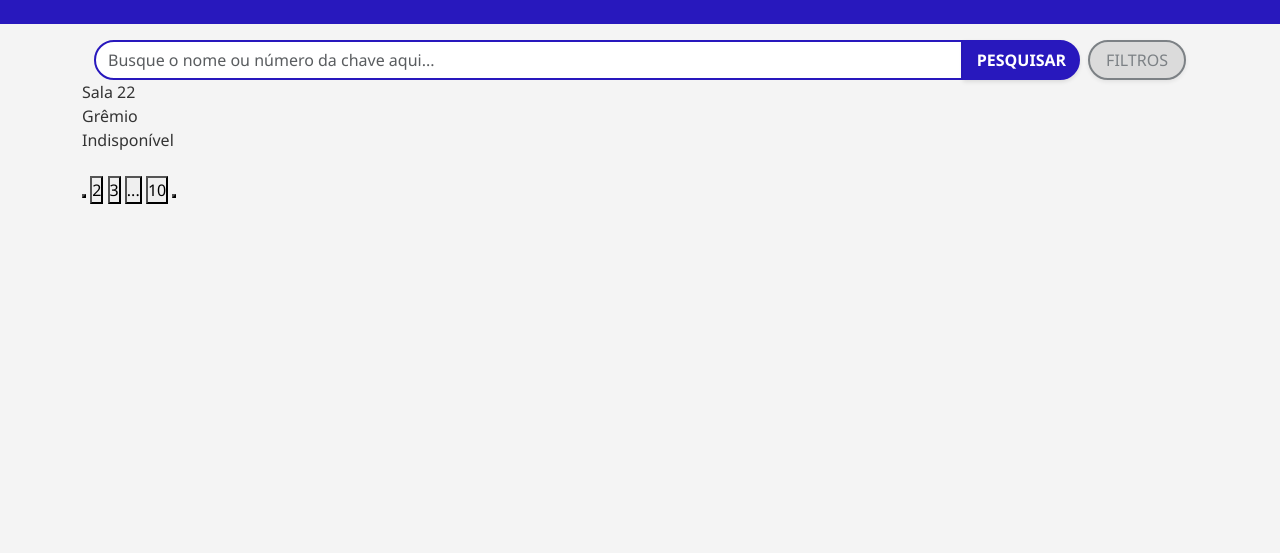
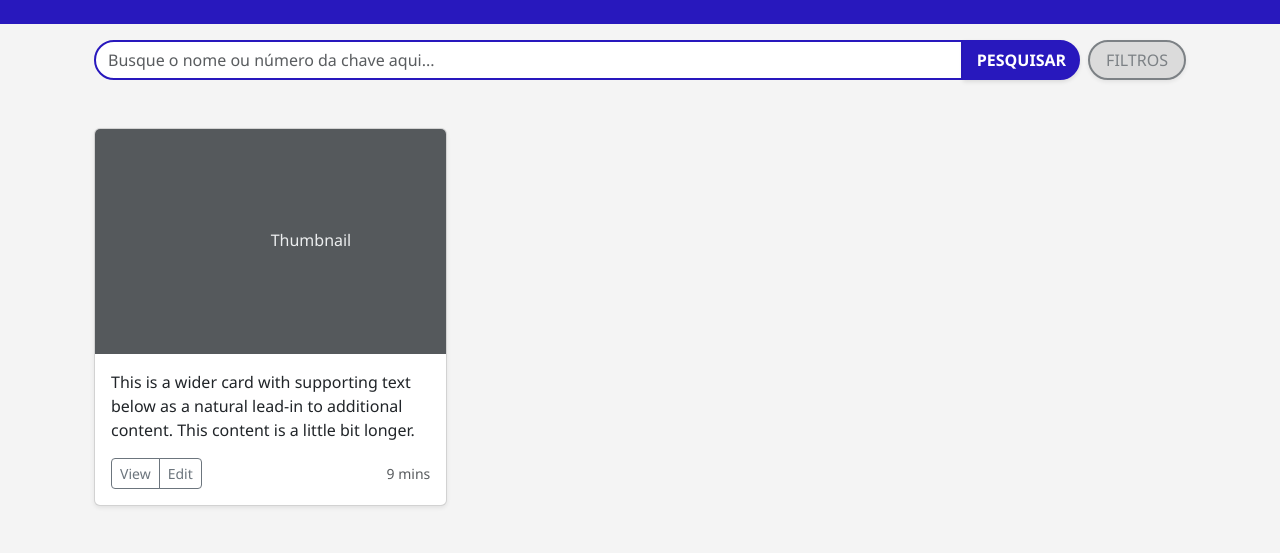
Before and after one commit to gustavo-bragaa/tacomachave, a Django app: page / in a window 1280 px wide. Shown: the part 146-699 px from the top of the page. Run offline with Django 5.2, Linux system fonts and the light colour scheme.

Commit message:
adicionei um card pra representar a chave

```diff
--- a/core/templates/index.html
+++ b/core/templates/index.html
@@ -11,18 +11,37 @@
     </div>
 </section>
 
-<section class="grade-cartoes">
-    <div class="cartao">
-        <div class="numero-sala">Sala 22</div>
-        <div class="nome-sala">Grêmio</div>
-        <div class="status-sala">Indisponível</div>
-    </div>
-</section>
-
-<br>
 
 
-<footer>
+<main>
+    <div class="container py-5">
+        <div class="row row-cols-1 row-cols-sm-2 row-cols-md-3 g-3">
+            <div class="col">
+                <div class="card shadow-sm">
+                    <svg aria-label="Placeholder: Thumbnail" class="bd-placeholder-img card-img-top" height="225"
+                    preserveAspectRatio="xMidYMid slice" role="img" width="100%" xmlns="http://www.w3.org/2000/svg">
+                        <title>Placeholder</title>
+                        <rect width="100%" height="100%" fill="#55595c"></rect>
+                        <text x="50%" y="50%" fill="#eceeef" dy=".3em">Thumbnail</text>
+                    </svg>
+                    <div class="card-body">
+                        <p class="card-text">This is a wider card with supporting text below as a natural lead-in to additional content. This content is a little bit longer.</p>
+                        <div class="d-flex justify-content-between align-items-center">
+                            <div class="btn-group">
+                                <button type="button" class="btn btn-sm btn-outline-secondary">View</button>
+                                <button type="button" class="btn btn-sm btn-outline-secondary">Edit</button>
+                            </div>
+                            <small class="text-body-secondary">9 mins</small>
+                        </div>
+                    </div>
+                </div>
+            </div>
+        </div>
+    </div>
+</main>
+
+
+<!-- <footer>
     <div class="paginacao">
         <button></button>
         <button>2</button>
@@ -31,6 +50,6 @@
         <button>10</button>
         <button></button>
     </div>
-</footer>
+</footer> -->
 
 {% endblock %}
```
